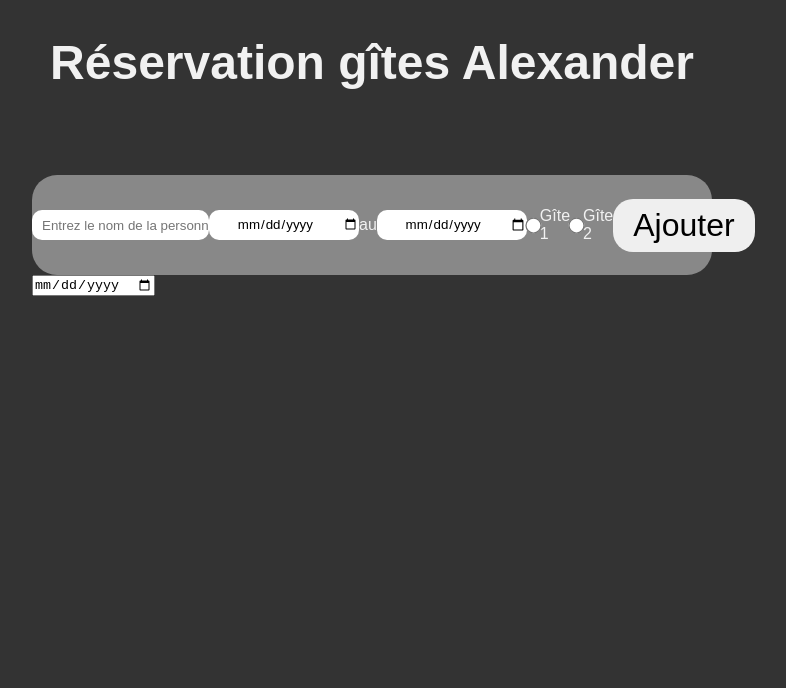
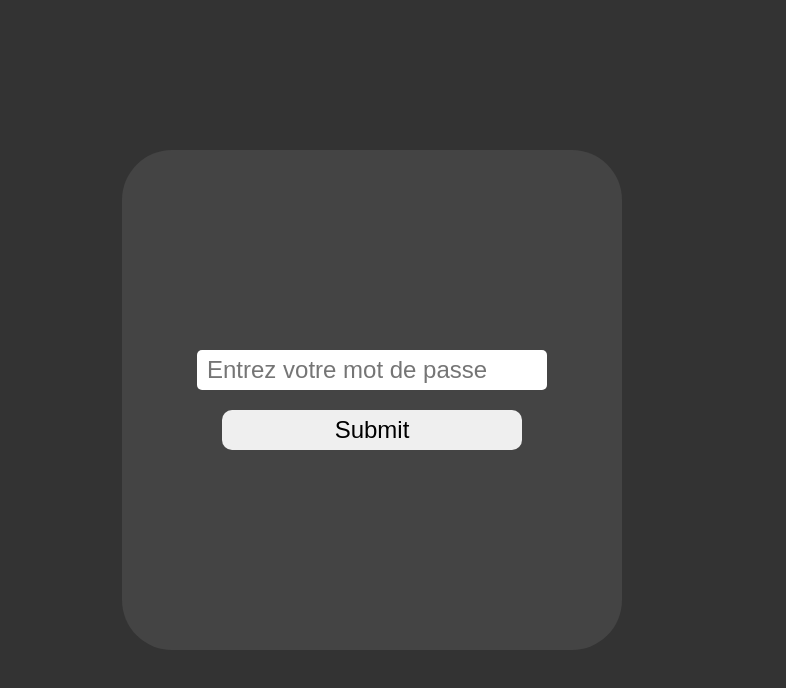
Before and after one commit to Viazel/GiteAlex, a React (Create React App) app: page / in a window 1280 px wide. Shown: the top 688 px of the page, without its empty margins (268-1054 px from the left). Built offline with nearby package versions, Linux system fonts and the light colour scheme.

Commit message:
Password

```diff
--- a/src/pages/App/App.css
+++ b/src/pages/App/App.css
@@ -68,3 +68,39 @@
 .giteRadio input[type='radio'] {
     transform: scale(125%);
 }
+
+form {
+    height: 500px;
+    width: 500px;
+    background: #444;
+    border-radius: 10%;
+    position: absolute;
+    top: 50%;
+    left: 50%;
+    transform: translate(-50%, -50%);
+    display: flex;
+    justify-content: center;
+    align-items: center;
+    flex-direction: column;
+}
+
+form input[type='password'] {
+    font-size: 1.5rem;
+    width: 350px;
+    height: 40px;
+    text-indent: 10px;
+    border: none;
+    outline: none;
+    border-radius: 5px;
+    margin-bottom: 20px;
+}
+
+form input[type='submit'] {
+    width: 300px;
+    height: 40px;
+    font-size: 1.5rem;
+    border: none;
+    outline: none;
+    border-radius: 10px;
+    cursor: pointer;
+}
--- a/src/pages/App/App.js
+++ b/src/pages/App/App.js
@@ -132,7 +132,7 @@ export default function App() {
         })
     }
 
-    return (
+    const mainApp =
             <section className="App">
                 <h1 className="title">Réservation gîtes Alexander</h1>
                 <div className="container">
@@ -168,5 +168,34 @@ export default function App() {
                     </div>
                 </div>
             </section>
+
+    const [canPass, SetCanpPass] = useState(false);
+
+    const [password, SetPassword] = useState(false);
+
+    const verifyPassword = e => {
+        e.preventDefault();
+        if(password === "Lunette"){
+            SetCanpPass(true);
+        }
+    }
+
+    const changePassword = e => {
+        SetPassword(e);
+    }
+
+    return (
+
+        <div>
+            {canPass ? mainApp :
+                <div>
+                    <form action="" onSubmit={e => verifyPassword(e)}>
+                        <input type="password" placeholder="Entrez votre mot de passe" autoComplete="on" onChange={e => changePassword(e.target.value)}/>
+                        <input type="submit"/>
+                    </form>
+                </div>
+            }
+        </div>
     )
+
 }
```
Lines whose indentation alone changed are shown as unchanged.
